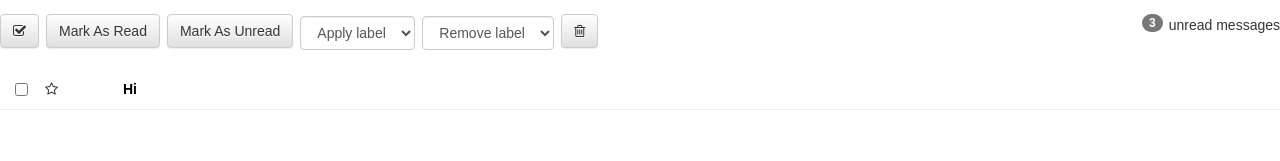
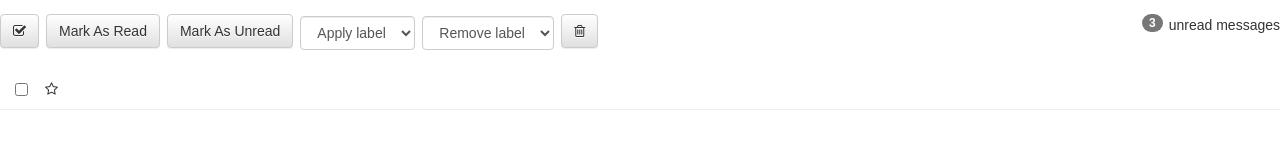
Before and after one commit to michellescripts/react-inbox, a React (Create React App) app: page / in a window 1280 px wide. Shown: the top 161 px of the page. Built offline with nearby package versions, Linux system fonts and the light colour scheme.

Commit message:
Handle labels and expanded text.

```diff
--- a/src/Message.js
+++ b/src/Message.js
@@ -6,13 +6,38 @@ class Message extends Component {
     read: PropTypes.bool,
     selected: PropTypes.bool,
     starred: PropTypes.bool,
-    text: PropTypes.string.isRequired
+    subject: PropTypes.string.isRequired,
+    labels: PropTypes.arrayOf(PropTypes.string),
+    expanded: PropTypes.bool,
+    text: PropTypes.string
   }
 
   renderInput () {
     return this.props.selected
       ? <input type="checkbox" checked="checked"/>
       : <input type="checkbox" />
+  }
+
+  renderLabels () {
+    if (!this.props.labels || this.props.labels.length === 0) {
+        return undefined
+    }
+    return this.props.labels.map((label, i) => {
+      return <span className="label label-warning" key={i}>{label}</span>
+    })
+  }
+
+  renderText () {
+    if (!this.props.expanded) {
+      return undefined
+    }
+    return (
+      <div className="row message-body">
+        <div className="col-xs-11 col-xs-offset-1">
+          {this.props.text}
+        </div>
+      </div>
+    )
   }
 
   render () {
@@ -26,6 +51,7 @@ class Message extends Component {
       ? ' fa-star'
       : ' fa-star-o'
     return (
+      <div>
         <div className={base}>
           <div className="col-xs-1">
             <div className="row">
@@ -38,10 +64,13 @@ class Message extends Component {
             </div>
           </div>
           <div className="col-xs-11">
+            {this.renderLabels()}
             <a>
-            {this.props.text}
+              {this.props.subject}
             </a>
           </div>
+        </div>
+      {this.renderText()}
     </div>
     )
   }
```
Also changed, not shown: 1 other file (tests, documents, lock files or other folders). Lines whose indentation alone changed are shown as unchanged.
